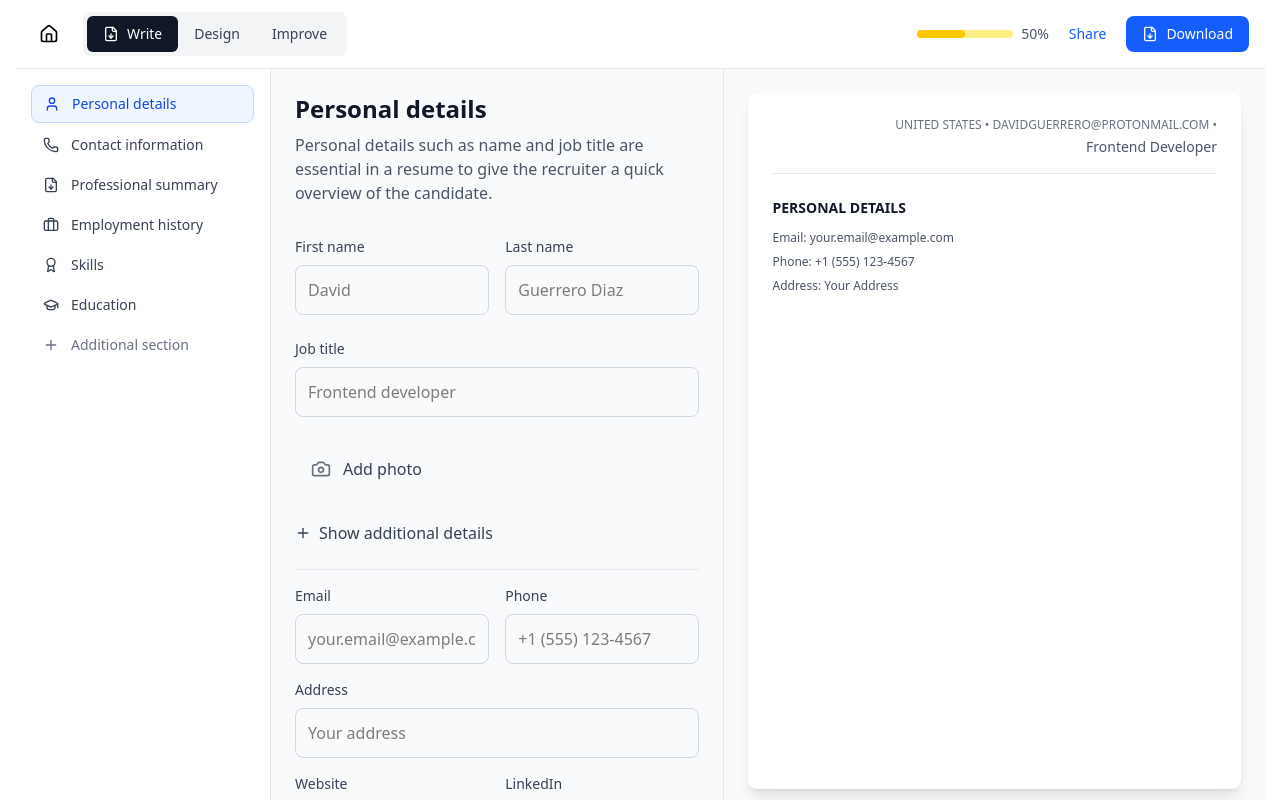
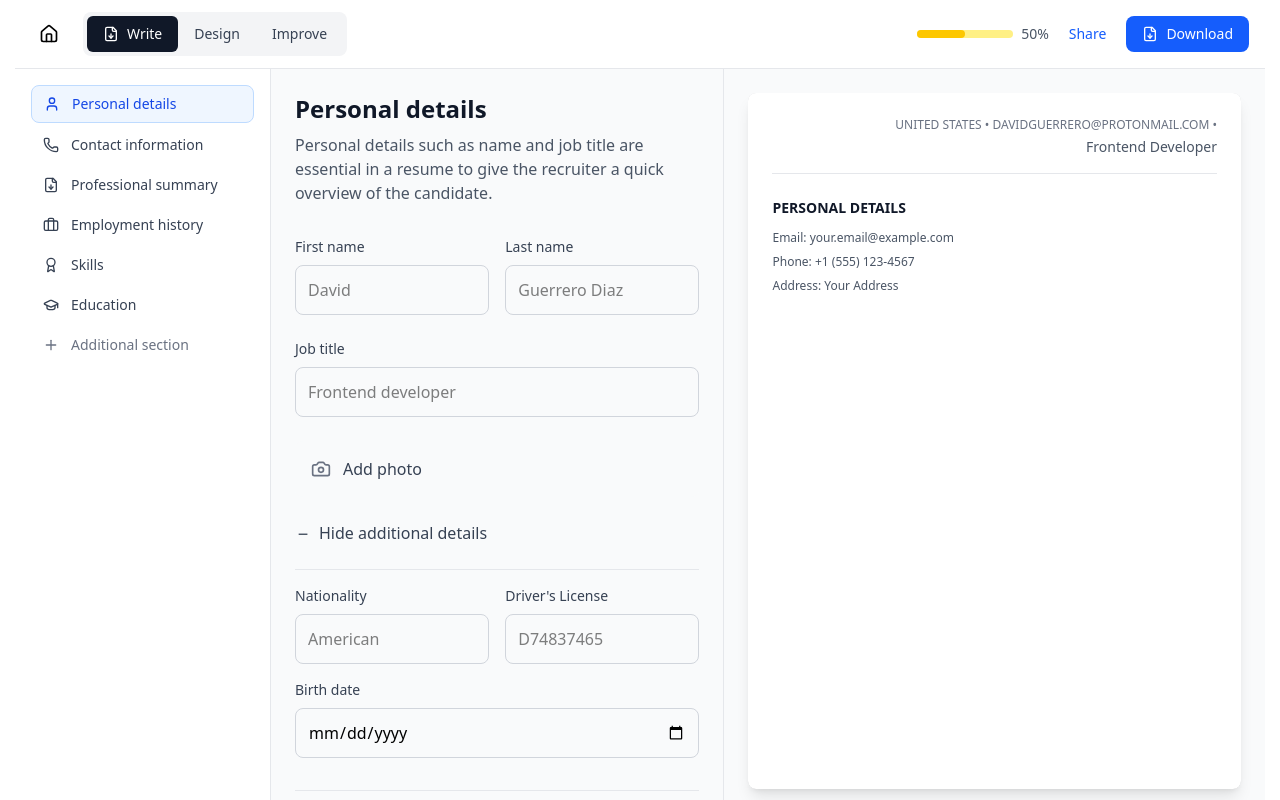
Before and after one commit to DavidGD616/ResuEase, a React (Vite) app in the folder apps/app/: page / in a window 1280 px wide. Both pictures are taken after a click on the button "Show additional details". Shown: the top 800 px of the page. Built offline with nearby package versions, Linux system fonts and the light colour scheme.

Commit message:
feat: Update PersonalDetailsForm to include nationality, driver's license, and birth date; remove unused fields from form data

```diff
--- a/apps/app/src/components/forms/PersonalDetailsForm.jsx
+++ b/apps/app/src/components/forms/PersonalDetailsForm.jsx
@@ -3,29 +3,36 @@ import { Camera, Plus } from 'lucide-react';
 function PersonalDetailsForm({ formData, handleInputChange, showAdditional, setShowAdditional }) {
   return (
     <div>
-      <h1 className="text-2xl font-bold text-gray-900 mb-2">Personal details</h1>
+      <h1 className="text-2xl font-bold text-gray-900 mb-2">
+        Personal details
+      </h1>
       <p className="text-gray-600 mb-8">
-        Personal details such as name and job title are essential in a resume to give the recruiter a quick overview of the candidate.
+        Personal details such as name and job title are essential in a resume to
+        give the recruiter a quick overview of the candidate.
       </p>
 
       <div className="space-y-6">
         <div className="grid grid-cols-1 md:grid-cols-2 gap-4">
           <div>
-            <label className="block text-sm font-medium text-gray-700 mb-2">First name</label>
+            <label className="block text-sm font-medium text-gray-700 mb-2">
+              First name
+            </label>
             <input
               type="text"
               value={formData.firstName}
-              onChange={(e) => handleInputChange('firstName', e.target.value)}
+              onChange={(e) => handleInputChange("firstName", e.target.value)}
               className="w-full px-3 py-3 border border-gray-300 rounded-lg focus:outline-none focus:ring-2 focus:ring-blue-500 focus:border-transparent"
               placeholder="David"
             />
           </div>
           <div>
-            <label className="block text-sm font-medium text-gray-700 mb-2">Last name</label>
+            <label className="block text-sm font-medium text-gray-700 mb-2">
+              Last name
+            </label>
             <input
               type="text"
               value={formData.lastName}
-              onChange={(e) => handleInputChange('lastName', e.target.value)}
+              onChange={(e) => handleInputChange("lastName", e.target.value)}
               className="w-full px-3 py-3 border border-gray-300 rounded-lg focus:outline-none focus:ring-2 focus:ring-blue-500 focus:border-transparent"
               placeholder="Guerrero Diaz"
             />
@@ -33,11 +40,13 @@ function PersonalDetailsForm({ formData, handleInputChange, showAdditional, setS
         </div>
 
         <div>
-          <label className="block text-sm font-medium text-gray-700 mb-2">Job title</label>
+          <label className="block text-sm font-medium text-gray-700 mb-2">
+            Job title
+          </label>
           <input
             type="text"
             value={formData.jobTitle}
-            onChange={(e) => handleInputChange('jobTitle', e.target.value)}
+            onChange={(e) => handleInputChange("jobTitle", e.target.value)}
             className="w-full px-3 py-3 border border-gray-300 rounded-lg focus:outline-none focus:ring-2 focus:ring-blue-500 focus:border-transparent"
             placeholder="Frontend developer"
           />
@@ -52,65 +61,60 @@ function PersonalDetailsForm({ formData, handleInputChange, showAdditional, setS
           onClick={() => setShowAdditional(!showAdditional)}
           className="flex items-center gap-2 text-gray-700 hover:text-gray-900 font-medium"
         >
-          <Plus className="w-4 h-4" />
-          Show additional details
+          {showAdditional ? (
+            <span className="w-4 h-4 flex items-center justify-center text-lg leading-none">
+              −
+            </span>
+          ) : (
+            <Plus className="w-4 h-4" />
+          )}
+          {showAdditional
+            ? "Hide additional details"
+            : "Show additional details"}
         </button>
 
         {showAdditional && (
           <div className="space-y-4 pt-4 border-t border-gray-200">
             <div className="grid grid-cols-1 md:grid-cols-2 gap-4">
               <div>
-                <label className="block text-sm font-medium text-gray-700 mb-2">Email</label>
+                <label className="block text-sm font-medium text-gray-700 mb-2">
+                  Nationality
+                </label>
                 <input
-                  type="email"
-                  value={formData.email}
-                  onChange={(e) => handleInputChange('email', e.target.value)}
+                  type="text"
+                  value={formData.nationality}
+                  onChange={(e) =>
+                    handleInputChange("nationality", e.target.value)
+                  }
                   className="w-full px-3 py-3 border border-gray-300 rounded-lg focus:outline-none focus:ring-2 focus:ring-blue-500 focus:border-transparent"
-                  placeholder="your.email@example.com"
+                  placeholder="American"
                 />
               </div>
               <div>
-                <label className="block text-sm font-medium text-gray-700 mb-2">Phone</label>
+                <label className="block text-sm font-medium text-gray-700 mb-2">
+                  Driver's License
+                </label>
                 <input
-                  type="tel"
-                  value={formData.phone}
-                  onChange={(e) => handleInputChange('phone', e.target.value)}
+                  type="text"
+                  value={formData.driversLicense}
+                  onChange={(e) =>
+                    handleInputChange("driversLicense", e.target.value)
+                  }
                   className="w-full px-3 py-3 border border-gray-300 rounded-lg focus:outline-none focus:ring-2 focus:ring-blue-500 focus:border-transparent"
-                  placeholder="+1 (555) 123-4567"
+                  placeholder="D74837465"
                 />
               </div>
             </div>
             <div>
-              <label className="block text-sm font-medium text-gray-700 mb-2">Address</label>
+              <label className="block text-sm font-medium text-gray-700 mb-2">
+                Birth date
+              </label>
               <input
-                type="text"
-                value={formData.address}
-                onChange={(e) => handleInputChange('address', e.target.value)}
+                type="date"
+                value={formData.birthDate}
+                onChange={(e) => handleInputChange("birthDate", e.target.value)}
                 className="w-full px-3 py-3 border border-gray-300 rounded-lg focus:outline-none focus:ring-2 focus:ring-blue-500 focus:border-transparent"
-                placeholder="Your address"
               />
-            </div>
-            <div className="grid grid-cols-1 md:grid-cols-2 gap-4">
-              <div>
-                <label className="block text-sm font-medium text-gray-700 mb-2">Website</label>
-                <input
-                  type="url"
-                  value={formData.website}
-                  onChange={(e) => handleInputChange('website', e.target.value)}
-                  className="w-full px-3 py-3 border border-gray-300 rounded-lg focus:outline-none focus:ring-2 focus:ring-blue-500 focus:border-transparent"
-                  placeholder="https://yourwebsite.com"
-                />
-              </div>
-              <div>
-                <label className="block text-sm font-medium text-gray-700 mb-2">LinkedIn</label>
-                <input
-                  type="url"
-                  value={formData.linkedin}
-                  onChange={(e) => handleInputChange('linkedin', e.target.value)}
-                  className="w-full px-3 py-3 border border-gray-300 rounded-lg focus:outline-none focus:ring-2 focus:ring-blue-500 focus:border-transparent"
-                  placeholder="https://linkedin.com/in/yourprofile"
-                />
-              </div>
             </div>
           </div>
         )}
--- a/apps/app/src/data/formFields.js
+++ b/apps/app/src/data/formFields.js
@@ -2,20 +2,9 @@ export const INITIAL_FORM_DATA = {
   firstName: '',
   lastName: '',
   jobTitle: '',
-  email: '',
-  phone: '',
-  address: '',
-  country: '',
-  city: '',
-  postalCode: '',
-  dateOfBirth: '',
-  occupation: '',
-  company: '',
-  experience: '',
-  skills: '',
-  about: '',
-  website: '',
-  linkedin: ''
+  nationality: '',
+  driversLicense: '',
+  birthDate: ''
 };
 
 export const SUGGESTED_SKILLS = [
```
